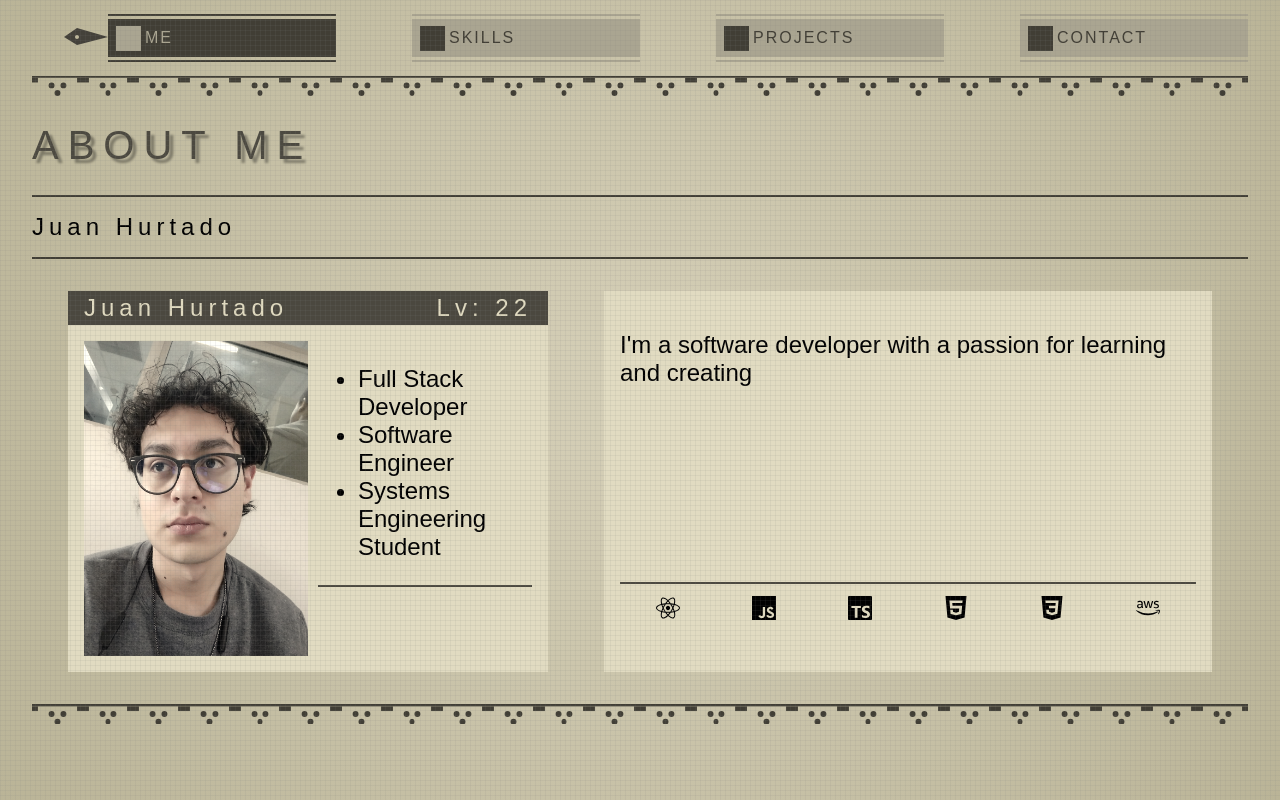
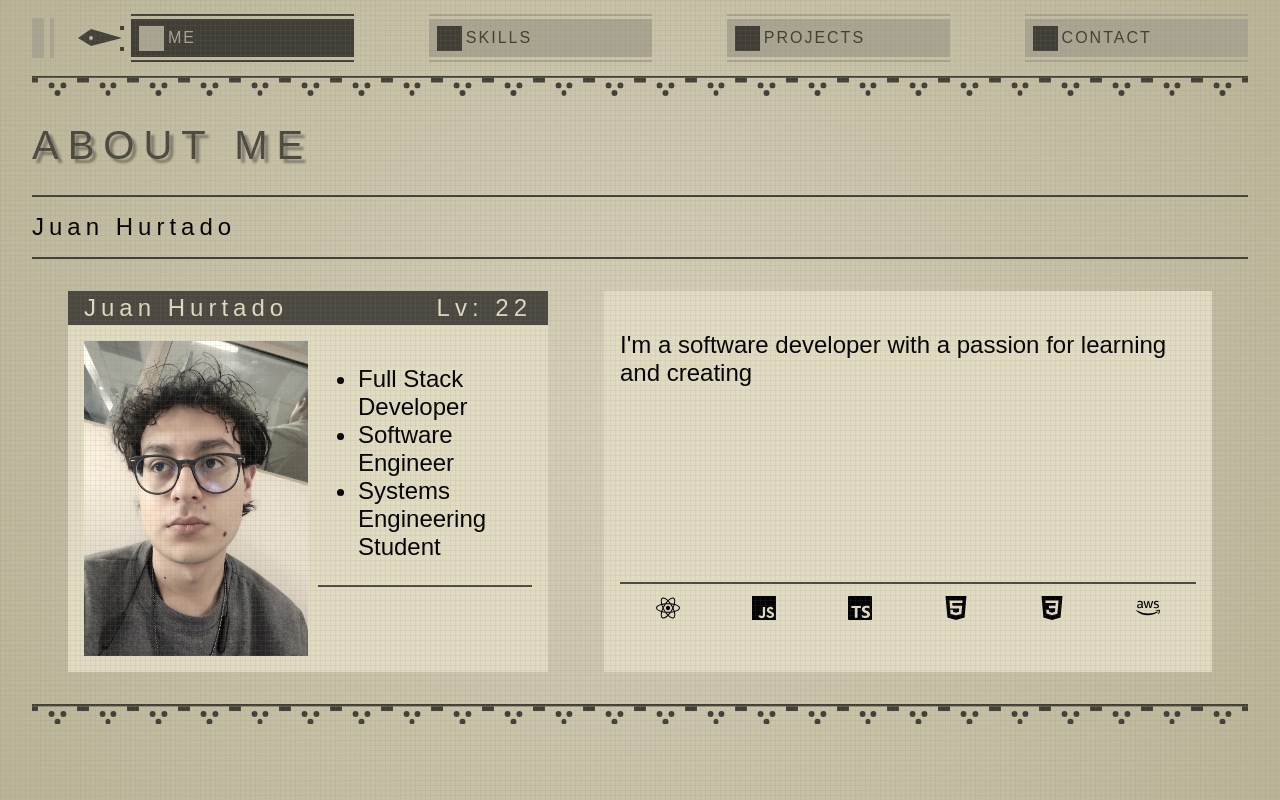
Before and after one commit to ElHurta/portfolio-hurtado, a Next.js app: page / in a window 1280 px wide. Built offline with nearby package versions, Linux system fonts and the light colour scheme.

Commit message:
creating horizontal bar svg (decoration purposes)

```diff
--- /dev/null
+++ b/src/app/components/Icons/PointerSVG.tsx
@@ -0,0 +1,23 @@
+import * as React from "react"
+import { SVGProps } from "react"
+
+export default function PointerSVG(props: SVGProps<SVGSVGElement>) {
+    return (
+        <svg
+            xmlns="http://www.w3.org/2000/svg"
+            width={49}
+            height={50}
+            fill="none"
+            {...props}
+        >
+
+            <path
+                fill="#44413A"
+                fillRule="evenodd"
+                d="m3 25 13-9 31 9-31 8-13-8Zm11 0a2 2 0 1 0 4 0 2 2 0 0 0-4 0Z"
+                clipRule="evenodd"
+            />
+            <path fill="#413E35" d="M49 13h-4v4h4zM49 34h-4v4h4z" />
+        </svg>
+    )
+}
--- /dev/null
+++ b/src/app/components/Icons/VerticalBarSVG.tsx
@@ -0,0 +1,16 @@
+import React from 'react'
+import { SVGProps } from 'react'
+
+export default function VerticalBarSVG(props: SVGProps<SVGSVGElement>) {
+  return (
+    <svg
+        xmlns="http://www.w3.org/2000/svg"
+        width={25}
+        height={50}
+        fill="none"
+        {...props}
+    >
+        <path fill="#AAA591" d="M0 0h12v50H0zM18 0h4v50h-4z" />
+    </svg>
+  )
+}
--- a/src/app/components/Navigation/NavItem.module.css
+++ b/src/app/components/Navigation/NavItem.module.css
@@ -40,6 +40,8 @@
     border-style: solid;
     border-width: 2px 0 2px 0;
     transition: border-color 0.5s ease-in-out;
+
+    margin-left: 0.4rem;
 }
 
 .navButtonActive {
@@ -66,7 +68,7 @@
         #413E35 50%
     );
     background-position: right bottom;
-    background-size: 200% 100%;
+    background-size: 201% 100%;
     transition: background-position 0.5s ease-in-out;
 }
 
--- a/src/app/components/Navigation/NavItem.tsx
+++ b/src/app/components/Navigation/NavItem.tsx
@@ -6,23 +6,22 @@ import Image from "next/image"
 import pointer from '../../../../assets/pointer.svg'
 
 import styles from './NavItem.module.css'
+import PointerSVG from "../Icons/PointerSVG"
 
 export function NavItem({route, handleActive}: {route: Route, handleActive: (path: string) => void}){
 
     return (
         <li className={`${styles.navitem} ${route.active ? styles.navitemActive : ''}`}>
+
+
             {
                 route.active && (
-                    <div className={styles.pointerContainer}>
-                        <div className={styles.decorationBar}>
-
-                        </div>
-                        <Image src={pointer} alt="pointer" />
-                        <div className={styles.dotsContainer}>
-                            <div className={styles.dot}></div>
-                            <div className={styles.dot}></div>
-                        </div>
-                    </div>
+                    PointerSVG({
+                        className: styles.pointer,
+                        width: 50,
+                        height: 50,
+                        fill: '#AAA591'
+                    })
                 )
             }
 
--- a/src/app/components/Navigation/Navigation.module.css
+++ b/src/app/components/Navigation/Navigation.module.css
@@ -24,3 +24,9 @@
     align-items: center;
     list-style: none;
 }
+
+.decorationBar {
+    height: 100%;
+    width: 0.2rem;
+    background-color: #AAA591;
+}
--- a/src/app/components/Navigation/Navigation.tsx
+++ b/src/app/components/Navigation/Navigation.tsx
@@ -6,6 +6,7 @@ import { routes } from "@/app/routers"
 import { NavItem } from "./NavItem"
 
 import styles from './Navigation.module.css'
+import VerticalBarSVG from '../Icons/VerticalBarSVG';
 
 export function Navigation() {
 
@@ -31,6 +32,9 @@ export function Navigation() {
         <header className={styles.header}>
             <nav className={styles.navbar}>
                 <ul>
+                    <VerticalBarSVG
+                        height={40}
+                    />
                     {
                         tabs.map((route) => (
                             <NavItem
```
